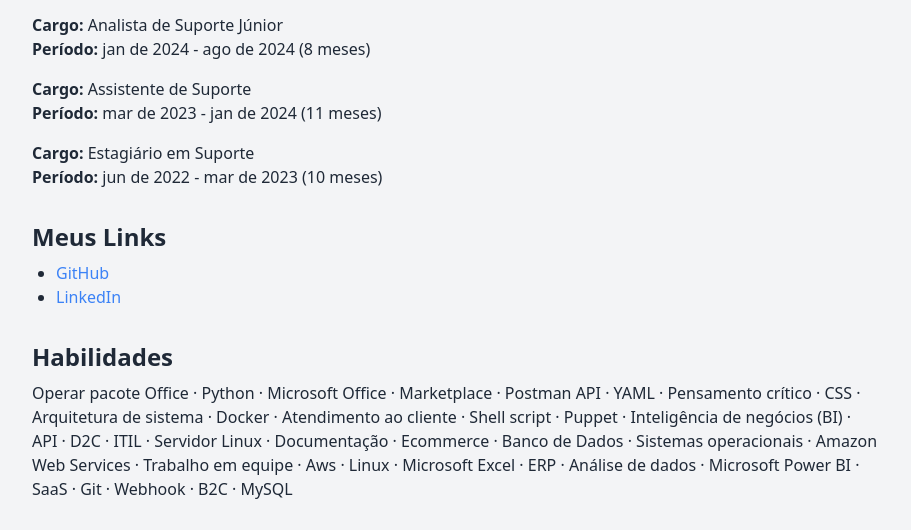
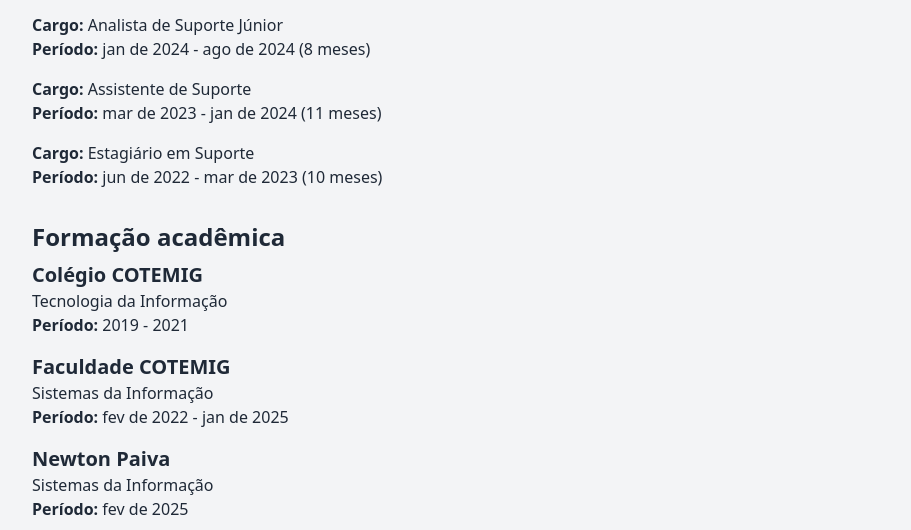
Before and after one commit to samueeloliveira/sobre, a plain HTML site: page index.html in a window 1280 px wide. Shown: the part 447-977 px from the top of the page, without its empty margins (184-1095 px from the left). Drawn offline with nearby package versions, Linux system fonts and the light colour scheme.

Commit message:
Atualização do site

```diff
--- a/index.html
+++ b/index.html
@@ -44,6 +44,28 @@
         </div>
       </div>
     </section>
+
+       <!-- Estudo -->
+    <section class="mb-8">
+      <h2 class="text-2xl font-semibold mb-2">Formação acadêmica</h2>
+      <div class="space-y-4">
+        <div>
+          <h3 class="text-xl font-bold">Colégio COTEMIG</h3>
+          <p><strong></strong> Tecnologia da Informação</p>
+          <p><strong>Período:</strong> 2019 - 2021</p>
+        </div>
+        <div>
+          <h3 class="text-xl font-bold">Faculdade COTEMIG</h3>
+          <p><strong></strong> Sistemas da Informação</p>
+          <p><strong>Período:</strong> fev de 2022 - jan de 2025 </p>
+        </div>
+        <div>
+          <h3 class="text-xl font-bold">Newton Paiva</h3>
+          <p><strong></strong> Sistemas da Informação</p>
+          <p><strong>Período:</strong> fev de 2025 </p>
+        </div>
+    </section>
+
 
     <!-- Links Pessoais -->
     <section class="mb-8">
```
Also changed, not shown: 1 other file.
